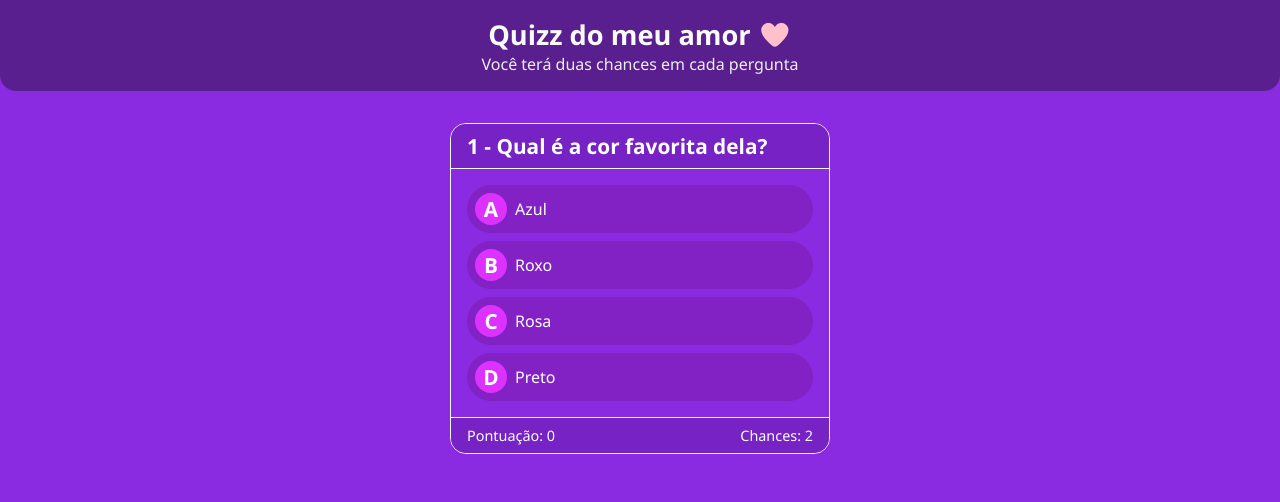
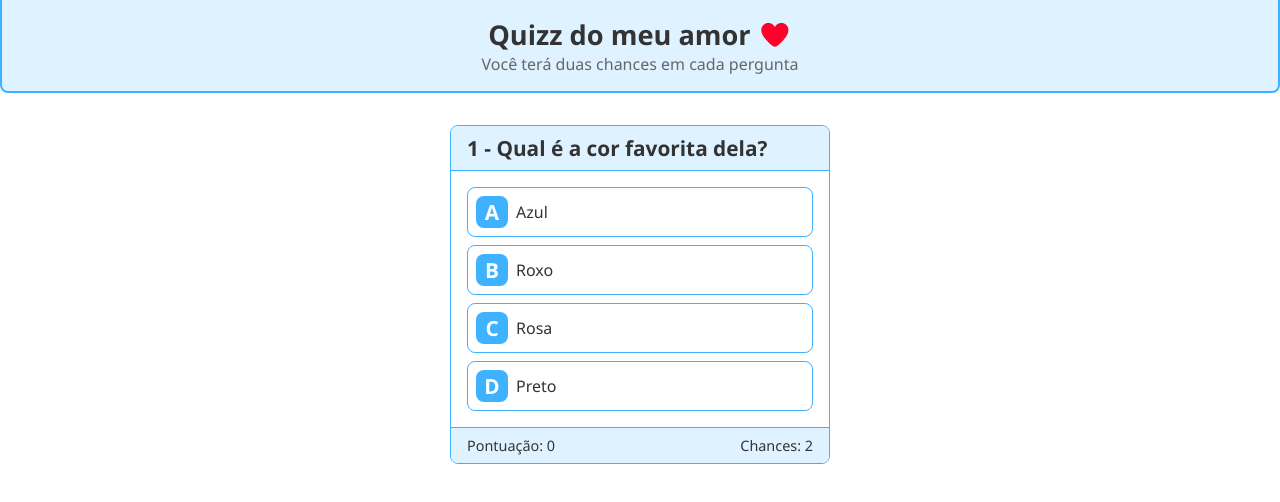
Before and after one commit to lucasdeodato/quiz, a plain HTML site: page index.html in a window 1280 px wide. Drawn offline with Linux system fonts and the light colour scheme.

Commit message:
Atualização do designer e adição das animações.

```diff
--- a/css/style.css
+++ b/css/style.css
@@ -13,27 +13,28 @@ body {
     min-height: 100dvh;
     height: auto;
     overflow: hidden;
-    background-color: #8a2be2;
 }
 
 .header {
     padding: 1rem;
-    border-radius: 0 0 1rem 1rem;
-    background-color: #591f8f;
+    border-radius: 0 0 0.5rem 0.5rem;
+    background-color: #dff2ff;
+    border: solid 2px #3eb2ff;
     text-align: center;
+    border-top: none;
 }
 
 h1 {
-    color: #fafafa;
+    color: #333;
     font-size: 1.7rem;
 }
 
 .header i {
-    color: pink;
+    color: #ff002b;
 }
 
 .header p {
-    color: #eee;
+    color: #666;
 }
 
 .p {
@@ -43,19 +44,19 @@ h1 {
 #container {
     max-width: 380px;
     margin: 2rem auto;
-    border-radius: 1rem;
-    border: solid 1px #fafafa;
+    border-radius: 0.5rem;
+    border: solid 1px #3eb2ff;
     overflow: hidden;
 }
 
 #container header {
     padding: 0.5rem 1rem;
-    background-color: #7622c4;
-    border-bottom: solid 1px #fafafa;
+    background-color: #dff2ff;
+    border-bottom: solid 1px #3eb2ff;
 }
 
 #question-title {
-    color: #fff;
+    color: #333;
     font-size: 1.3rem;
 }
 
@@ -70,12 +71,12 @@ h1 {
 #question-options li {
     width: 100%;
     padding: 0.5rem;
-    background-color: #8322c4;
+    border: solid 1px #3eb2ff;
     display: flex;
     align-items: center;
     gap: 0.5rem;
-    color: #fff;
-    border-radius: 50px;
+    color: #333;
+    border-radius: 0.5rem;
     cursor: pointer;
     position: relative;
     overflow: hidden;
@@ -84,8 +85,8 @@ h1 {
 #question-options li .icon {
     width: 2rem;
     height: 2rem;
-    border-radius: 50%;
-    background-color: aliceblue;
+    border-radius: 0.5rem;
+    background-color: #e5faff;
     display: flex;
     align-items: center;
     justify-content: center;
@@ -97,12 +98,12 @@ h1 {
 
 #question-options li .icon.animation-incorrect {
     color: #d60000;
-    animation: animation 0.5s ease-in-out 1;
+    animation: animation 2s ease-in-out 1;
 }
 
 #question-options li .icon.animation-correct {
-    color: green;
-    animation: animation 0.5s ease-in-out forwards 1;
+    color: #00df00;
+    animation: animation 2s ease-in-out 1 forwards;
 }
 
 .letter {
@@ -113,15 +114,16 @@ h1 {
     justify-content: center;
     font-weight: bold;
     font-size: 1.3rem;
-    border-radius: 50%;
-    background-color: #dd32ff;
+    border-radius: 0.5rem;
+    background-color: #3eb2ff;
     text-transform: uppercase;
+    color: #fff;
 }
 
 #container footer {
     padding: 0.5rem 1rem;
-    background-color: #7622c4;
-    border-top: solid 1px #fafafa;
+    background-color: #dff2ff;
+    border-top: solid 1px #3eb2ff;
     display: flex;
     align-items: center;
     justify-content: space-between;
@@ -129,7 +131,7 @@ h1 {
 
 #container footer p {
     font-weight: 500;
-    color: #fff;
+    color: #333;
     font-size: 0.9rem;
 }
 
@@ -137,6 +139,7 @@ h1 {
     position: fixed;
     top: 0;
     left: 0;
+    z-index: 6;
     width: 100%;
     height: 100%;
     background-color: rgba(0, 0, 0, 0.4);
@@ -148,9 +151,9 @@ h1 {
 
 #modal {
     max-width: 380px;
-    background-color: #8322c4;
+    background-color: #dff2ff;
     border-radius: 0.5rem;
-    color: #fff;
+    color: #333;
     padding: 1rem;
     text-align: center;
     font-weight: bold;
@@ -170,7 +173,14 @@ h1 {
     border-radius: 0.4rem;
     color: #fff;
     padding: 0.2rem 0.5rem;
-    background-color: #dd32ff;
+    background-color: #3eb2ff;
+}
+
+#overlay-animation {
+    position: fixed;
+    inset: 0;
+    z-index: 5;
+    background-color: rgba(0, 0, 0, 0.1);
 }
 
 .hide {
@@ -178,17 +188,19 @@ h1 {
 }
 
 @keyframes animation {
-    0% {
-        right: 0;
+    5% {
+        right: 1rem;
     }
 
-    90% {
-        right: 1.2rem;
-        top: 51%;
+    10% {
+        right: 0.5rem;
+    }
+
+    50% {
+        right: 0.5rem;
     }
 
     100% {
-        right: 1rem;
-        top: 50%;
+        right: 0.5rem;
     }
 }
--- a/index.html
+++ b/index.html
@@ -30,15 +30,15 @@
                 </header>
 
                 <ul id="question-options">
-                    <!-- <li data-correct="false">
+                    <!-- <li data-correct="">
                         <span class="letter">a</span>
                         <span class="respost">Resposta</span>
 
                         <div class="icon">
-                        <i class="fas fa-check"></i>
+                            <i class="fas fa-xmark"></i>
                         </div>
                     </li>
-                <li data-correct="false">
+                    <li data-correct="">
                         <span class="letter">b</span>
                         <span class="respost">Resposta</span>
 
@@ -46,13 +46,21 @@
                             <i class="fas fa-xmark"></i>
                         </div>
                     </li>
-                <li data-correct="false">
+                    <li data-correct="true">
                         <span class="letter">c</span>
                         <span class="respost">Resposta</span>
+
+                        <div class="icon">
+                            <i class="fas fa-check"></i>
+                        </div>
                     </li>
-                <li data-correct="false">
+                    <li data-correct="">
                         <span class="letter">d</span>
                         <span class="respost">Resposta</span>
+
+                        <div class="icon">
+                            <i class="fas fa-xmark"></i>
+                        </div>
                     </li> -->
                 </ul>
 
@@ -73,5 +81,7 @@
                 </div>
             </div>
         </div>
+
+        <div id="overlay-animation" class="hide"></div>
     </body>
 </html>
--- a/js/scripts.js
+++ b/js/scripts.js
@@ -1,4 +1,5 @@
 const questions = [
+    // Perguntas do quiz
     {
         number: 1,
         title: "Qual é a cor favorita dela?",
@@ -240,6 +241,8 @@ const questions = [
         },
     },
 ];
+
+// Elementos do DOM e variáveis para controlação de aplicação
 const questionTitle = document.querySelector("#question-title");
 const questionOptions = document.querySelector("#question-options");
 const score = document.querySelector("#score");
@@ -251,14 +254,17 @@ const restart = document.querySelector("#restart");
 let scoreValue = 0;
 let chanceValue = 2;
 let actualQuestion = 0;
+let timeAnimation;
 
+// Monta a questão com base na variavel de controle na qual é usada para navegar na lista de questões
 const montQuestion = () => {
-    const question = questions[actualQuestion];
+    const question = questions[actualQuestion]; // Pega a questão atual
 
-    questionTitle.textContent = `${question.number} - ${question.title}`;
+    questionTitle.textContent = `${question.number} - ${question.title}`; // Seta o titulo e numero de questão
 
-    questionOptions.innerHTML = "";
+    questionOptions.innerHTML = ""; // limpa as questão atual
 
+    // Com base na função monta opição por opição
     const firstOption = montOption(question.firstOption);
     questionOptions.appendChild(firstOption);
 
@@ -272,10 +278,13 @@ const montQuestion = () => {
     questionOptions.appendChild(fourthOption);
 };
 
+// Monta opição por opição e retorna para ser usada
 const montOption = (option) => {
+    // Cria um elemento no html
+
     const li = document.createElement("li");
-    li.setAttribute("data-correct", option.correct);
-    li.addEventListener("click", clickOption);
+    li.setAttribute("data-correct", option.correct); // Seta as opções com atributos para verificação
+    li.addEventListener("click", clickOption); // Adiciona o evento de click
 
     const letter = document.createElement("span");
     letter.className = "letter";
@@ -284,26 +293,61 @@ const montOption = (option) => {
 
     const response = document.createElement("span");
     response.className = "response";
-    response.textContent = option.response;
+    response.textContent = option.response; // Montra as resposta
     li.appendChild(response);
 
-    return li;
+    // Animação para o icone de cada opção
+
+    let icon;
+
+    if (li.getAttribute("data-correct")) {
+        icon = montIcon("check");
+    } else {
+        icon = montIcon("xmark");
+    }
+
+    li.appendChild(icon);
+
+    return li; // Retorna opição por opição já montada
 };
 
+// Montar o icone da animação
+const montIcon = (icon) => {
+    const div = document.createElement("div");
+
+    div.classList.add("icon");
+    div.innerHTML = `<i class="fas fa-${icon}"></i>`;
+
+    return div;
+};
+
+// Verifica se a opição clicada é a correta e ativa as animações
 const clickOption = function () {
-    const correct = this.getAttribute("data-correct");
+    clearTimeout(timeAnimation); // Limpa o tempo da animação atual
+    toggleOverlay(); // Mostra o elemento para evitar doble-clicks
+    const correct = this.getAttribute("data-correct"); // Pega o atributo das opições
+    const icon = this.querySelector(".icon"); // Pega o icone
     if (correct) {
         actualQuestion++;
         scoreValue += 10;
         chanceValue = 2;
+
         chance.textContent = chanceValue;
         score.textContent = scoreValue;
+
+        icon.classList.add("animation-correct");
     } else {
         chanceValue--;
+
         chance.textContent = chanceValue;
+        icon.classList.add("animation-incorrect");
     }
 
-    checkActualStage();
+    timeAnimation = setTimeout(() => {
+        checkActualStage();
+        icon.className = "icon";
+        toggleOverlay();
+    }, 2000);
 };
 
 const checkActualStage = () => {
@@ -333,6 +377,10 @@ const showMessage = (text) => {
     message.innerHTML = text;
 };
 
+const toggleOverlay = () => {
+    document.querySelector("#overlay-animation").classList.toggle("hide");
+};
+
 restart.addEventListener("click", (e) => {
     actualQuestion = 0;
     scoreValue = 0;
```
Lines whose indentation alone changed are shown as unchanged.
